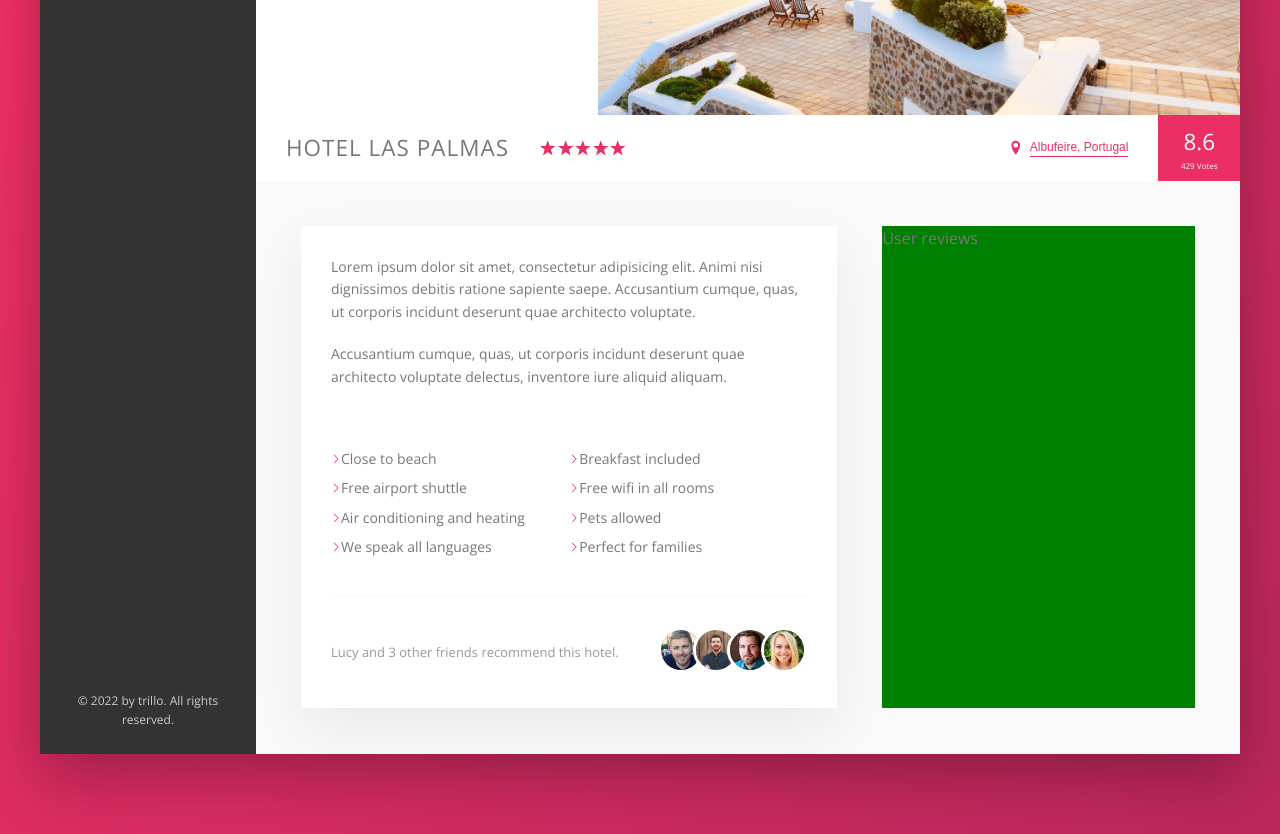
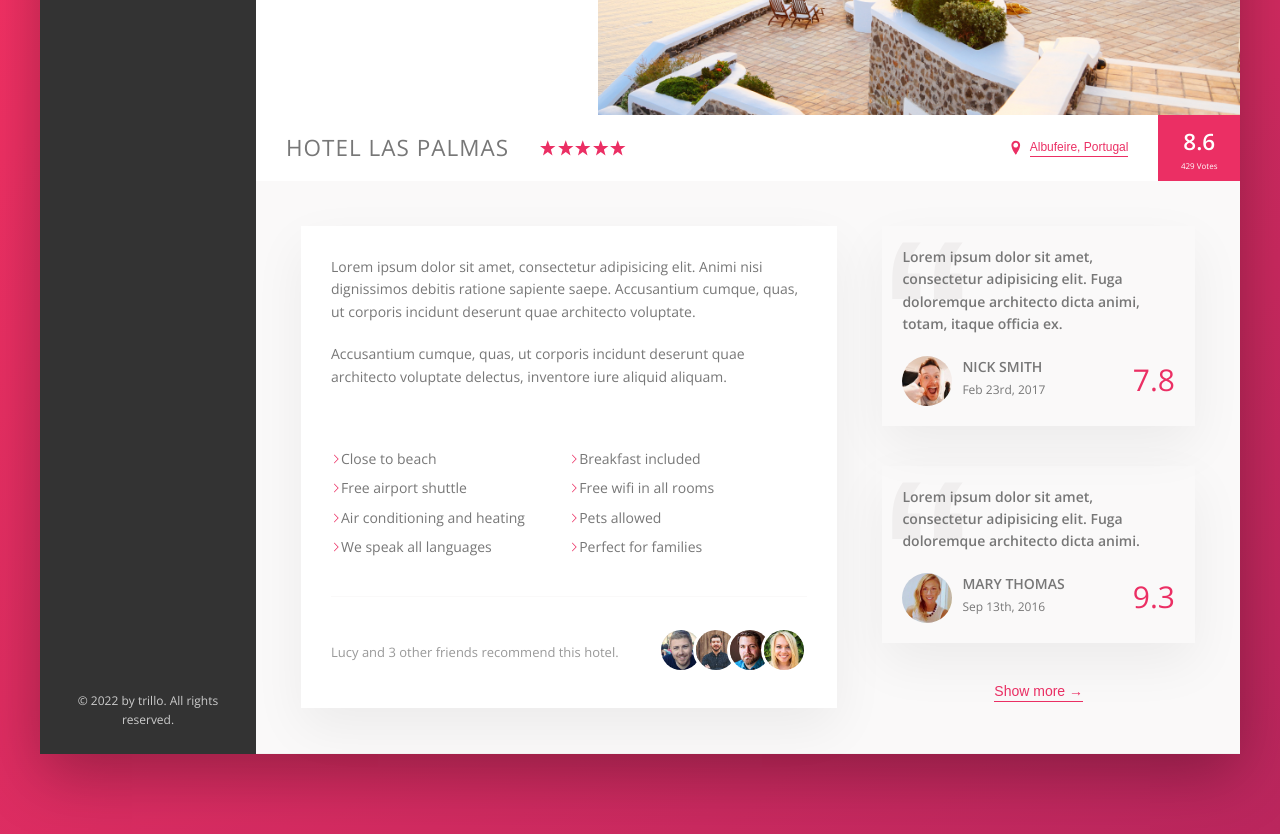
Before and after one commit to danj/trillo, a website: page index.html in a window 1280 px wide. Shown: the part 420-1254 px from the top of the page. Drawn offline with nearby package versions, Linux system fonts and the light colour scheme; files that its build step writes are made by us from their sources.

Commit message:
user reviews

```diff
--- a/index.html
+++ b/index.html
@@ -165,7 +165,29 @@
                         </div>
                     </div>
                     <div class="user-reviews">
-                        User reviews
+                        <figure class="review">
+                            <blockquote class="review__text">
+                                Lorem ipsum dolor sit amet, consectetur adipisicing elit. Fuga doloremque architecto dicta animi, totam, itaque officia ex.
+                            </blockquote>
+                            <div class="review__user">
+                                <img src="img/user-1.jpg" alt="User photo" class="review__photo">
+                                <span class="review__name">Nick Smith</span>
+                                <span class="review__date">Feb 23rd, 2017</span>
+                            </div>
+                            <div class="review__rating">7.8</div>
+                        </figure>
+                        <figure class="review">
+                            <blockquote class="review__text">
+                                Lorem ipsum dolor sit amet, consectetur adipisicing elit. Fuga doloremque architecto dicta animi.
+                            </blockquote>
+                            <div class="review__user">
+                                <img src="img/user-2.jpg" alt="User photo" class="review__photo">
+                                <span class="review__name">Mary Thomas</span>
+                                <span class="review__date">Sep 13th, 2016</span>
+                            </div>
+                            <div class="review__rating">9.3</div>
+                        </figure>
+                        <button class="btn-inline">Show more <span>&rarr;</span></button>
                     </div>
                 </div>
             </main>
--- a/sass/components/_btn_inline.scss
+++ b/sass/components/_btn_inline.scss
@@ -9,8 +9,16 @@
   cursor: pointer;
   transition: all .2s;
 
+  span {
+    transition: all .2s;
+  }
+
   &:hover {
     color: $grey-dark-1;
+
+    span {
+      margin-left: 5px;
+    }
   }
 
   &:focus {
--- a/sass/components/_overview.scss
+++ b/sass/components/_overview.scss
@@ -43,7 +43,7 @@
 
     &-average {
       font-size: 2.25rem;
-      font-weight: 300;
+      font-weight: 700;
     }
 
     &-count {
--- a/sass/layouts/_detail.scss
+++ b/sass/layouts/_detail.scss
@@ -48,7 +48,67 @@
 
     .user-reviews {
         flex: 1;
-        background-color: green;
+        font-size: 1.4rem;
+        display: flex;
+        flex-direction: column;
+        align-items: center;
+
+        .review {
+            display: flex;
+            flex-wrap: wrap;
+            box-shadow: var(--light-shadow);
+            margin-bottom: 4rem;
+            padding: 2rem;
+            position: relative;
+
+            &__text {
+                margin-bottom: 2rem;
+                font-weight: 700;
+                z-index: 1;
+                position: relative;
+
+                &:before {
+                    content: "\201c"; //""&ldquo;";
+                    position: absolute;
+                    top: -3.5rem;
+                    left: -2.5rem;
+                    font-size: 20rem;
+                    font-family: sans-serif;
+                    line-height: 20rem;
+                    color: $grey-light-3;
+                    z-index: -10;
+                }
+            }
+
+            &__user {
+                width: 70%;
+            }
+
+            &__photo {
+                float: left;
+                height: 5rem;
+                width: 5rem;
+                border-radius: 50%;
+                margin-right: 1rem;
+            }
+
+            &__name {
+                display: block;
+                font-weight: 700;
+                text-transform: uppercase;
+            }
+
+            &__date {
+                font-size: 1.2rem;
+            }
+
+            &__rating {
+                flex: 0;
+                font-size: 3rem;
+                color: $color-primary;
+                margin-left: auto;
+            }
+        }
     }
 
     .recommend {
```
